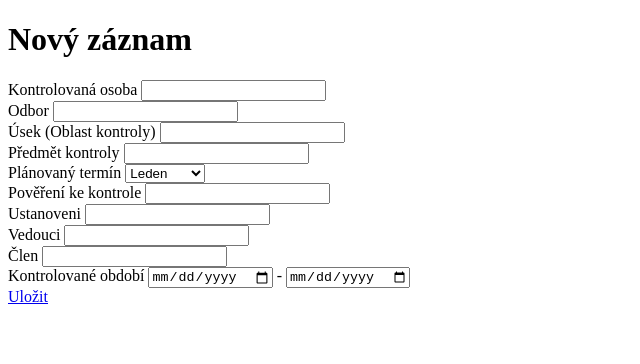
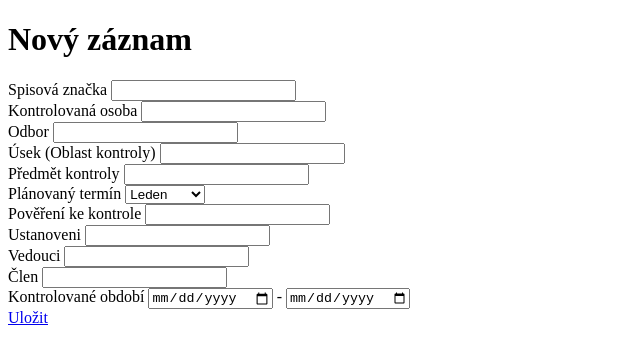
Before and after one commit to BaspelOp/khk-projekt, a SvelteKit app: page /table/newRecord in a window 1280 px wide. Shown: the top 364 px of the page, without its empty margins (0-640 px from the left). Built offline with nearby package versions, Linux system fonts and the light colour scheme.

Commit message:
feat: add new record

```diff
--- a/src/routes/table/newRecord/+page.svelte
+++ b/src/routes/table/newRecord/+page.svelte
@@ -12,6 +12,7 @@
             ustanoveni: document.getElementById('ustanoveni').value,
             vedouci: document.getElementById('vedouci').value,
             clen: document.getElementById('clen').value,
+            spisovaZn: document.getElementById('spisovaZn').value,
         }]);
 
         console.log($zaznamy);
@@ -25,6 +26,12 @@
 <div class="bg-form">
     <h1>Nový záznam</h1>
     <form method="POST" action="?/newZaznam">
+
+        <div>
+            <label for="spisovaZn">Spisová značka</label>
+            <input type="text" id="spisovaZn" name="spisovaZn">
+        </div>
+
         <div>
             <label for="kontrolovanaOsoba">Kontrolovaná osoba</label>
             <input type="text" id="kontrolovanaOsoba" name="kontrolovanaOsoba">
```
